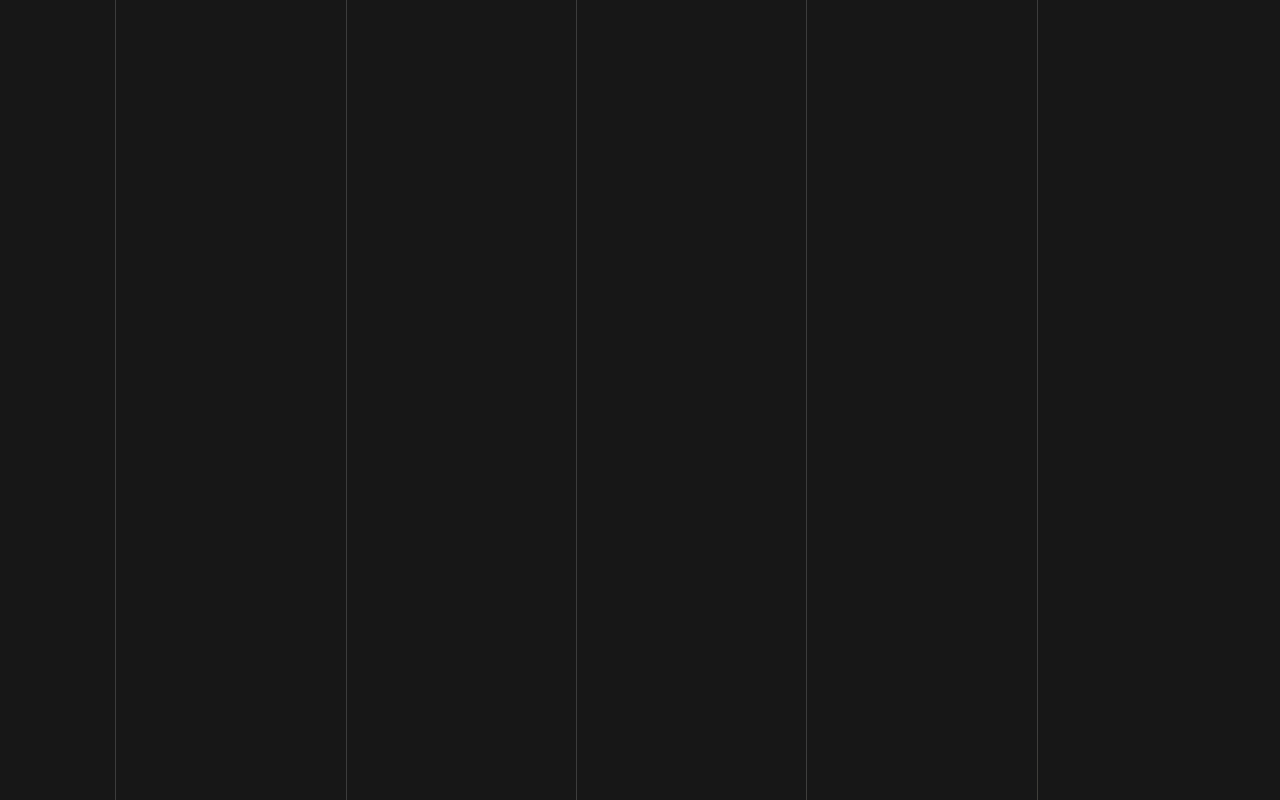
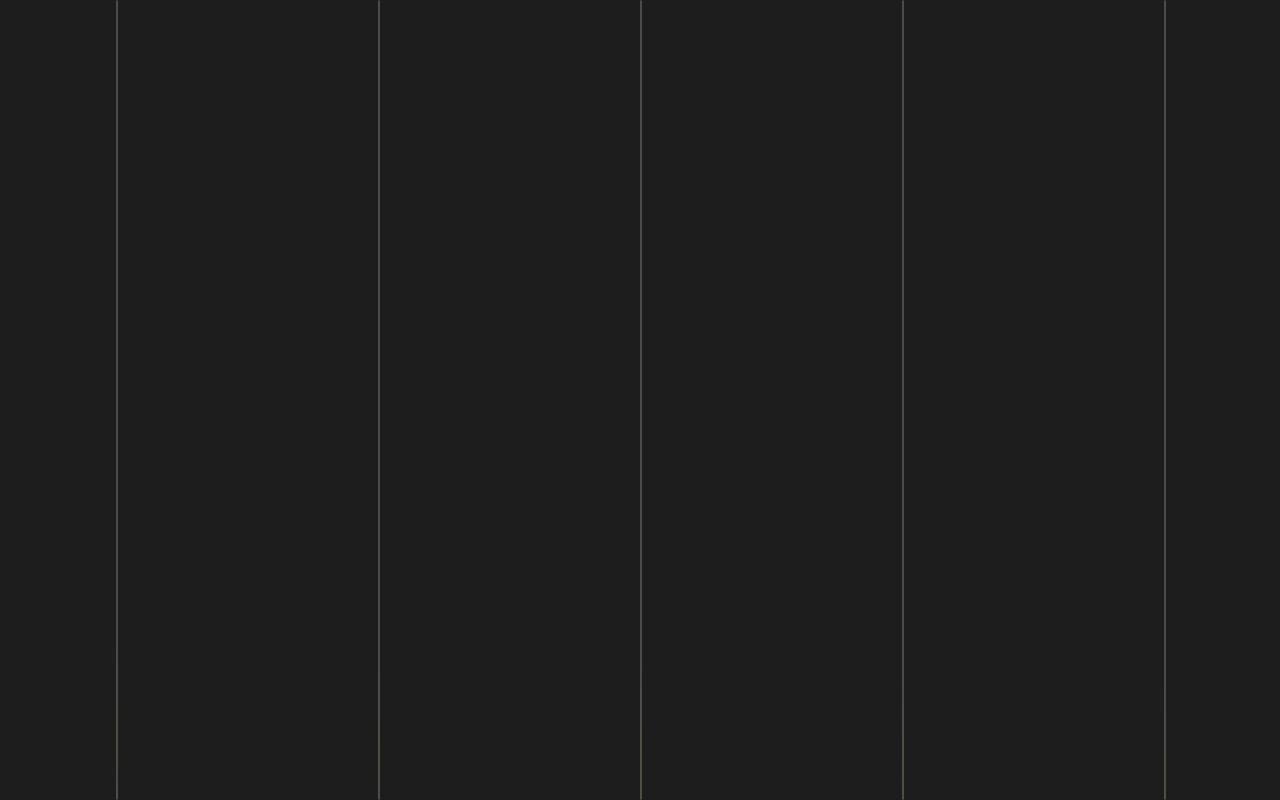
Before and after one commit to webtech-HC/super-journey, a plain HTML site: page index.html in a window 1280 px wide. Drawn offline with nearby package versions, Linux system fonts and the light colour scheme.

Commit message:
Update index.html

```diff
--- a/index.html
+++ b/index.html
@@ -3,111 +3,96 @@
 <head>
 <meta charset="utf-8" />
 <meta name="viewport" content="width=device-width,initial-scale=1" />
-<title>Vertical Pulse Lines — 5-Line (Yellow + Down/Up Cycle)</title>
+<title>Vertical Pulse Lines — 5-Line (Tuned)</title>
 
-<!-- Animate.css (v4) -->
+<!-- Animate.css (v4) for soft entrance -->
 <link rel="stylesheet"
   href="https://cdnjs.cloudflare.com/ajax/libs/animate.css/4.1.1/animate.min.css"/>
 
 <style>
-  /* Reset */
-  * { margin: 0; padding: 0; box-sizing: border-box; }
+  /* ===== Tokens (easy tweaks) ===== */
+  :root{
+    --bg:#1D1D1D;
+    --line:#FFFFFF33;        /* base line opacity */
+    --acc:#FFD400;           /* accent yellow */
+    --width:max(82vw, 960px);/* field width */
+    --line-w:2px;            /* line width */
+    --pulse-len:20vh;        /* pulse length */
+    --pulse-speed:9s;        /* slower = calmer */
+    --pulse-blur:18px;       /* glow softness */
+  }
 
-  html, body { height: 100%; }
+  /* Page shell */
+  html,body{height:100%}
   body{
-    display: table;
-    width: 100%;
-    height: 100%;
-    background-color: #171717;  /* dark background */
-    color: #000;
-    line-height: 1.6;
-    position: relative;
-    font-family: system-ui, -apple-system, Segoe UI, Roboto, Arial, sans-serif;
-    overflow: hidden;            /* hide pulses as they leave viewport */
+    margin:0; background:var(--bg); overflow:hidden;
+    font:400 14px/1.5 system-ui, -apple-system, Segoe UI, Roboto, Arial;
   }
 
   /* Field of lines */
   .lines{
-    position: absolute;
-    inset: 0 auto 0 auto;
-    height: 100%;
-    margin: auto;
-    width: 90vw;                 /* adjust field width if you want wider/narrower */
+    position:absolute; inset:0; margin:auto; height:100%;
+    width:var(--width);
+    display:flex; justify-content:space-between; align-items:stretch;
   }
 
   /* Single line */
   .line{
-    position: absolute;
-    width: 1px;
-    height: 100%;
-    top: 0;
-    left: 50%;
-    background: rgba(255,255,255,0.16); /* slightly brighter base line */
-    overflow: hidden;
+    position:relative; width:var(--line-w); height:100%;
+    background:var(--line); border-radius:1px; overflow:hidden;
+    /* tiny sway so it feels alive but not busy */
+    animation: sway calc(12s + (var(--i)*.4s)) ease-in-out infinite alternate;
   }
 
-  /* Traveling pulse (yellow), now with down → pause → up → pause cycle */
+  /* Two pulses per line (before/after) */
+  .line::before,
   .line::after{
-    content: '';
-    position: absolute;
-    left: 0; width: 100%;
-    height: 20vh;                /* a touch longer for readability */
-    top: -50%;                   /* start above */
+    content:""; position:absolute; left:0; width:100%;
+    height:var(--pulse-len); top:-40vh; opacity:1;
+    /* bright white → yellow → soft tail */
     background: linear-gradient(
       to bottom,
       rgba(255,255,255,0) 0%,
       rgba(255,255,255,.70) 22%,
-      #FFD400 70%,
+      var(--acc) 66%,
       rgba(255,212,0,.28) 100%
     );
-    filter: blur(18px);
-    animation-name: dropRise;    /* new cycle animation */
-    animation-duration: 12s;     /* slower + includes pauses */
-    animation-delay: 0s;
+    filter: blur(var(--pulse-blur));
+    /* longhand animation props = more robust across builders */
+    animation-name: dropY;
+    animation-duration: calc(var(--pulse-speed) + (var(--i)*.25s));
+    animation-delay: calc(var(--i)*-.20s);
+    animation-timing-function: cubic-bezier(.4,.26,0,.97);
     animation-iteration-count: infinite;
     animation-fill-mode: both;
-    animation-timing-function: cubic-bezier(0.4,0.26,0,0.97);
+    will-change: top;
+  }
+  /* second pulse per line (offset) */
+  .line::after{
+    animation-duration: calc(var(--pulse-speed) + (var(--i)*.25s) + 1.4s);
+    animation-delay: calc((var(--i)*-.20s) + .9s);
   }
 
-  /* Position the 5 lines around the center */
-  .line:nth-child(1){ margin-left: -40%; }  /* far left  */
-  .line:nth-child(2){ margin-left: -20%; }  /* left      */
-  .line:nth-child(3){ margin-left:   0%; }  /* center    */
-  .line:nth-child(4){ margin-left:  20%; }  /* right     */
-  .line:nth-child(5){ margin-left:  40%; }  /* far right */
+  /* Keyframes */
+  @keyframes dropY { 0%{ top:-40vh } 100%{ top:110vh } }
+  @keyframes sway  { to { transform: translateX(2px) } }
 
-  /* Stagger pulse start times for variety (kept from your version) */
-  .line:nth-child(1)::after{ animation-delay: 1.6s; }
-  .line:nth-child(2)::after{ animation-delay: 2.0s; }
-  .line:nth-child(3)::after{ animation-delay: 2.3s; }
-  .line:nth-child(4)::after{ animation-delay: 2.6s; }
-  .line:nth-child(5)::after{ animation-delay: 2.9s; }
-
-  /* Down → pause → Up → pause */
-  @keyframes dropRise {
-    0%   { top: -50%; }
-    40%  { top: 110%; }  /* fall */
-    50%  { top: 110%; }  /* pause at bottom */
-    90%  { top: -50%; }  /* rise */
-    100% { top: -50%; }  /* pause at top */
-  }
-
-  /* Respect reduced motion */
+  /* Reduced motion: remove if you always want motion */
   @media (prefers-reduced-motion: reduce){
-    .line::after{ animation: none !important; }
+    .line, .line::before, .line::after{ animation:none !important }
   }
 </style>
 </head>
 <body>
 
-  <!-- Animate.css entrance effects (optional) -->
+  <!-- Entrance (Animate.css) + five lines with stagger seed via --i -->
   <div class="lines animate__animated animate__fadeIn animate__slower"
-       style="--animate-duration:1.6s;">
-    <div class="line animate__animated animate__fadeInLeft"  style="--animate-delay:.10s;"></div>
-    <div class="line animate__animated animate__fadeInLeft"  style="--animate-delay:.20s;"></div>
-    <div class="line animate__animated animate__fadeInDown"  style="--animate-delay:.30s;"></div>
-    <div class="line animate__animated animate__fadeInRight" style="--animate-delay:.40s;"></div>
-    <div class="line animate__animated animate__fadeInRight" style="--animate-delay:.50s;"></div>
+       style="--animate-duration:1.4s;">
+    <span class="line animate__animated animate__fadeInLeft"  style="--i:0; --animate-delay:.10s"></span>
+    <span class="line animate__animated animate__fadeInLeft"  style="--i:1; --animate-delay:.20s"></span>
+    <span class="line animate__animated animate__fadeInDown"  style="--i:2; --animate-delay:.30s"></span>
+    <span class="line animate__animated animate__fadeInRight" style="--i:3; --animate-delay:.40s"></span>
+    <span class="line animate__animated animate__fadeInRight" style="--i:4; --animate-delay:.50s"></span>
   </div>
 
 </body>
```
